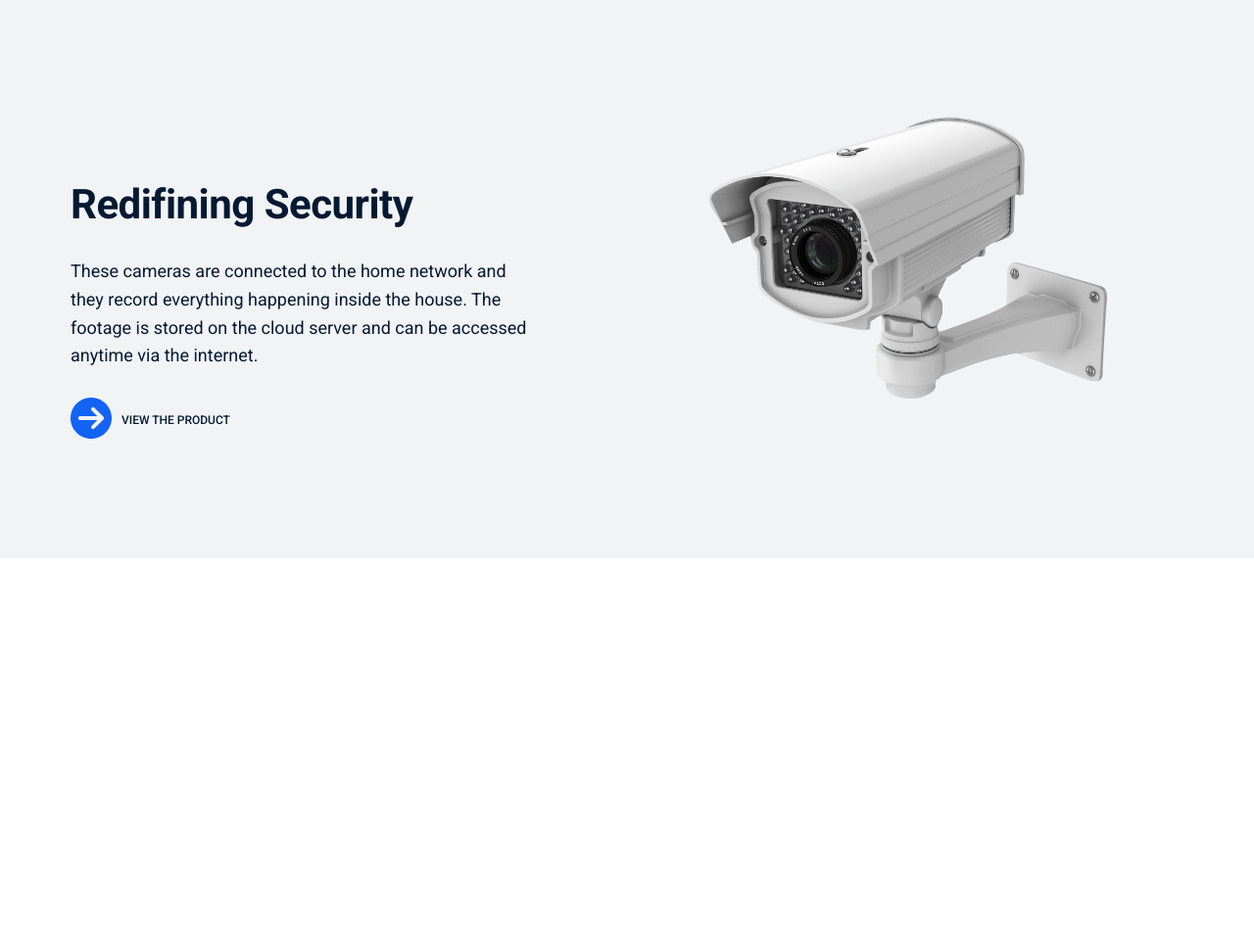
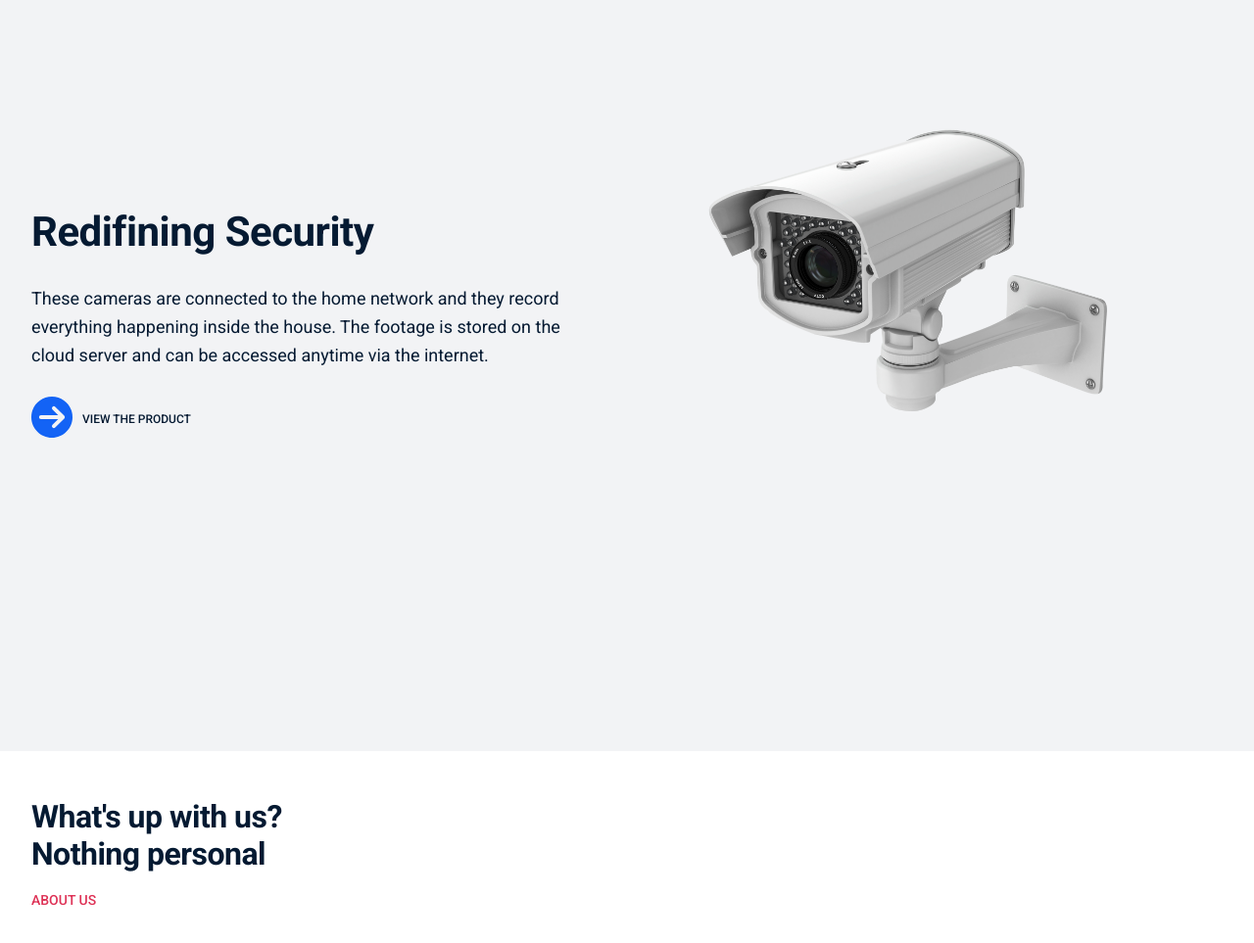
Before and after one commit to cefgilig/Dtectr, a plain HTML site: page index.html in a window 1280 px wide. Shown: the part 91-1054 px from the top of the page at 98% size. Before the commit the page ends 800 px from the top, so only its background shows below. Drawn offline with Linux system fonts and the light colour scheme.

Commit message:
Fixed some code, adjusted margin - Initiated About us section

```diff
--- a/css/general.css
+++ b/css/general.css
@@ -135,6 +135,15 @@ body {
 	line-height: 1.2;
 }
 
+.sub-heading {
+	display: block;
+	font-size: 1.4rem;
+	font-weight: 500;
+	color: #De3256;
+	text-transform: uppercase;
+	margin: 2rem 0;
+}
+
 /* --- Button */
 
 .btn:link,
--- a/css/style.css
+++ b/css/style.css
@@ -84,6 +84,8 @@
 
 .hero-section {
     background-color: #f2f3f5;
+    height: 100vh;
+    padding: 2.8rem 0;
 }
 
 .hero {
@@ -99,7 +101,7 @@
 
 .hero-text-box {
     position: relative;
-    margin: 12rem 4rem;
+    margin: 12rem 0;
 }
 
 .hero-description {
@@ -136,3 +138,10 @@
     color: #De3256;
     transition: all 0.3s ease 0s;
 }
+
+/* --------------------------- */
+/* About us section */
+
+.about-section {
+    padding: 4.8rem 0;
+}
--- a/index.html
+++ b/index.html
@@ -58,6 +58,14 @@
 				<!-- end-of-hero-class -->
 			</section>
 			<!-- end-of-hero-section -->
+
+			<section class="about-section">
+				<div class="container">
+					<h2 class="heading-secondary">What's up with us?</h2>
+					<h2 class="heading-secondary">Nothing personal</h2>
+					<span class="sub-heading">About us</span>
+				</div>
+			</section>
 		</main>
 			<!-- end-of-main -->
 
```
